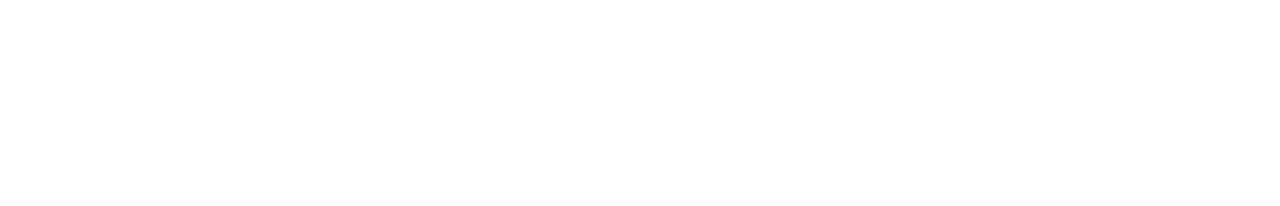
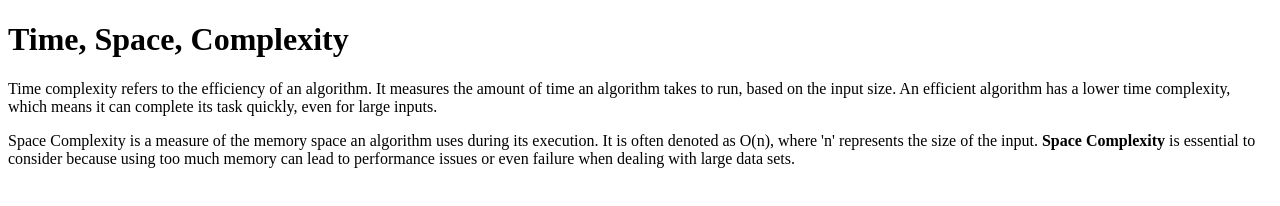
Before and after one commit to acciojob/time-and-space-complexity-Pankaj-Sharmaa, a website: page main.html in a window 1280 px wide. Drawn offline with Linux system fonts and the light colour scheme.

Commit message:
created a submission

```diff
--- a/main.html
+++ b/main.html
@@ -1,16 +1,11 @@
 <!DOCTYPE html>
-
 <html>
-
 <head>
-	<link rel="stylesheet" href="styles.css">
+    <title>Time and Space Complexity</title>
 </head>
-
 <body>
-	<!-- the entire body must be written by student -->
-    <script type="text/javascript" src="./script.js">
-</script>
-
+    <h1>Time, Space, Complexity</h1>
+    <p>Time complexity refers to the efficiency of an algorithm. It measures the amount of time an algorithm takes to run, based on the input size. An efficient algorithm has a lower time complexity, which means it can complete its task quickly, even for large inputs.</p>
+    <p>Space Complexity is a measure of the memory space an algorithm uses during its execution. It is often denoted as O(n), where 'n' represents the size of the input. <b>Space Complexity</b> is essential to consider because using too much memory can lead to performance issues or even failure when dealing with large data sets.</p>
 </body>
-
 </html>
```
